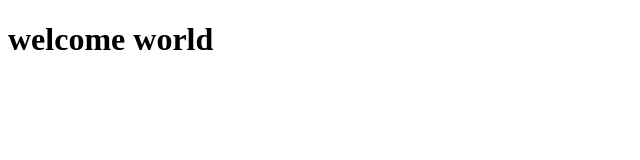
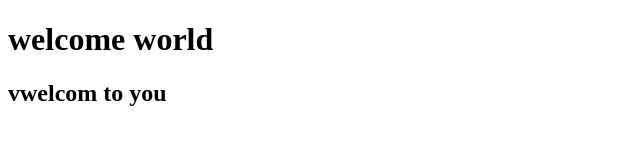
Before and after one commit to BORPDA001/12-03-21, a plain HTML site: page index.html in a window 1280 px wide. Shown: the whole page, without its empty margins (0-640 px from the left). Drawn offline with Linux system fonts and the light colour scheme.

Commit message:
update index.html

```diff
--- a/index.html
+++ b/index.html
@@ -6,6 +6,7 @@
 </head>
 <body>
 	<h1>welcome world</h1>
+	<h2>vwelcom to you</h2>
 
 </body>
 </html>
```
Also changed, not shown: index2.html.txt (added).
